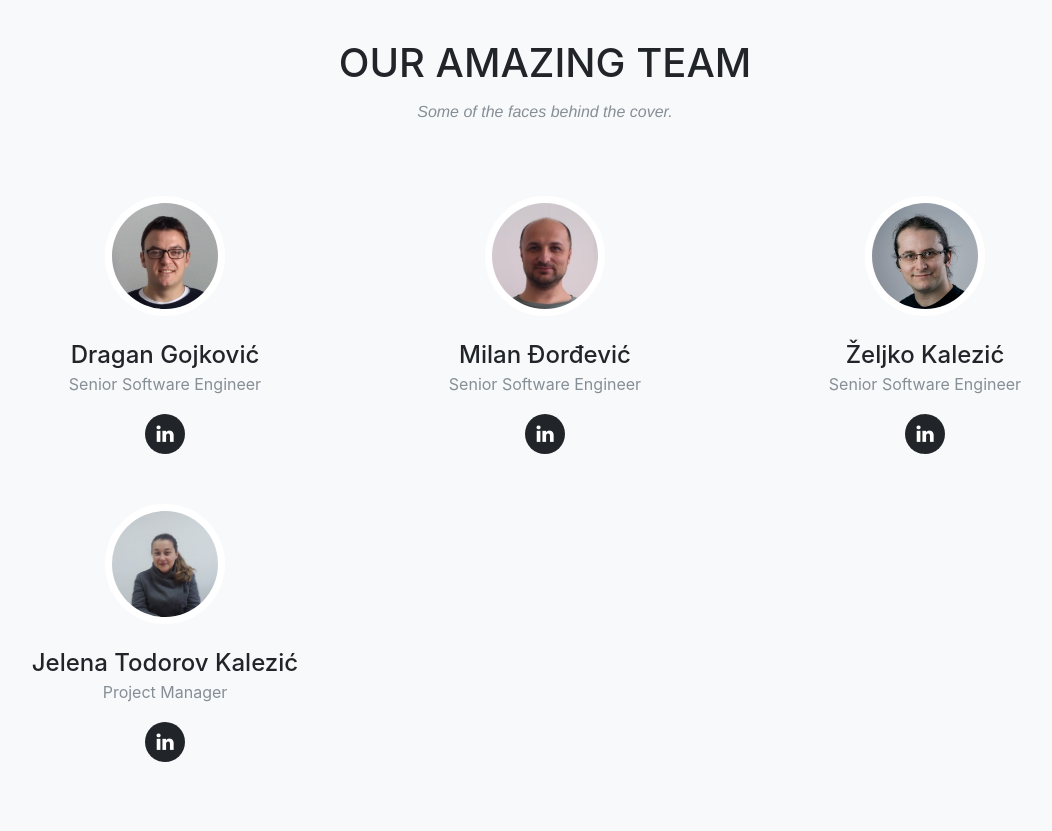
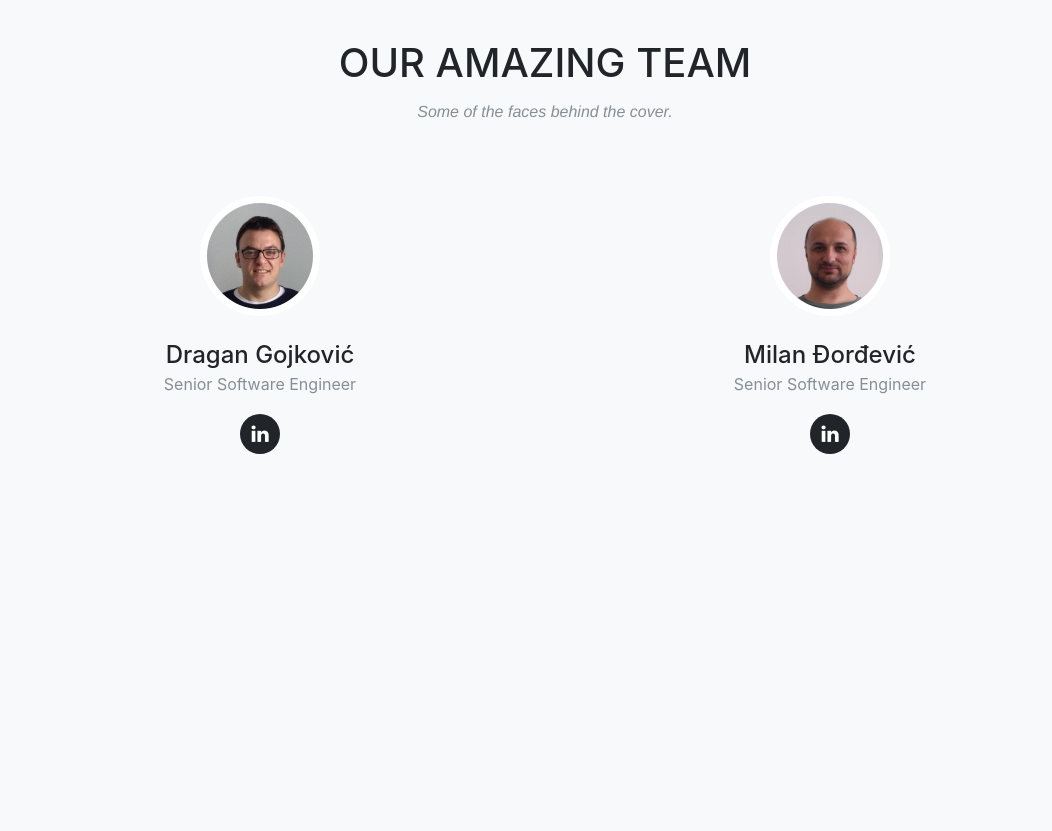
Before and after one commit to diligent-crew/diligent-crew.github.io, a website with bundled scripts: page index.html in a window 1280 px wide. Shown: the part 5040-5871 px from the top of the page, without its empty margins (95-1147 px from the left). Built offline with nearby package versions, Linux system fonts and the light colour scheme; a web font is replaced by a local one.

Commit message:
Hidden Zeljko & Jelena

```diff
--- a/index.html
+++ b/index.html
@@ -437,7 +437,7 @@
                 </div>
             </div>
             <div class="row">
-                <div class="col-sm-4">
+                <div class="col-sm-6">
                     <div class="team-member">
                         <img class="mx-auto rounded-circle" src="img/team/dragan.png" alt="">
                         <h4>Dragan Gojković</h4>
@@ -449,7 +449,7 @@
                         </ul>
                     </div>
                 </div>
-                <div class="col-sm-4">
+                <div class="col-sm-6">
                     <div class="team-member">
                         <img class="mx-auto rounded-circle" src="img/team/djole.png" alt="">
                         <h4>Milan Đorđević</h4>
@@ -461,7 +461,7 @@
                         </ul>
                     </div>
                 </div>
-                <div class="col-sm-4">
+                <div class="col-sm-4 invisible">
                     <div class="team-member">
                         <img class="mx-auto rounded-circle" src="img/team/zeljko.png" alt="">
                         <h4>Željko Kalezić</h4>
@@ -474,7 +474,7 @@
                     </div>
                 </div>
             </div>
-            <div class="row">
+            <div class="row invisible">
                 <div class="col-sm-4">
                     <div class="team-member">
                         <img class="mx-auto rounded-circle" src="img/team/jelena.jpg" alt="">
```
